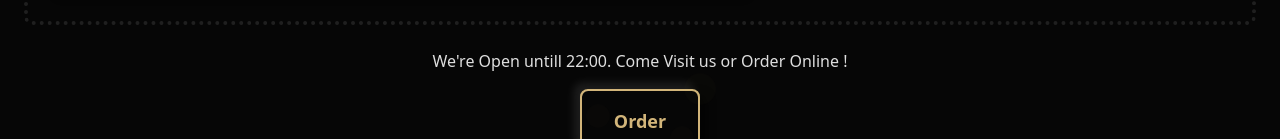
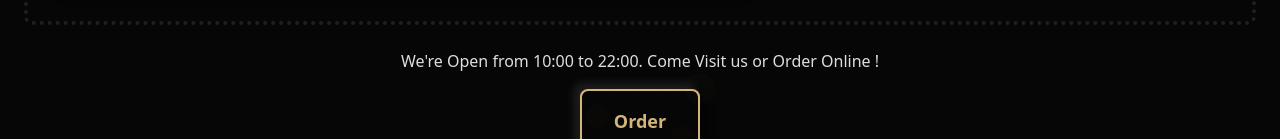
Before and after one commit to qhoncheh/-pizza-landing-react-, a React (Vite) app: page / in a window 1280 px wide. Shown: the part 1199-1338 px from the top of the page. Built offline with nearby package versions, Linux system fonts and the light colour scheme.

Commit message:
set open hour

```diff
--- a/src/components/Footer/Footer.tsx
+++ b/src/components/Footer/Footer.tsx
@@ -9,7 +9,7 @@ const Footer = () => {
     return (
         <footer className="flex flex-col gap-8 p-4">
             {isOpen ? (
-                <Data closeHour={closeHour} />
+                <Data openHour={openHour} closeHour={closeHour} />
             ) : <p className="text-center"> We're happy to welcome you between {openHour}:00 and {closeHour}:00 </p>}
         </footer>
     )
--- a/src/components/Footer/data.tsx
+++ b/src/components/Footer/data.tsx
@@ -1,10 +1,10 @@
 import type { DataProps } from "../../types"
 import OrderBtn from "../custom/Buttons/order-btn"
 
-const Data = ({ closeHour }: DataProps) => {
+const Data = ({ closeHour , openHour }: DataProps) => {
   return (
       <div>
-          <p className="text-center"> We're Open untill {closeHour}:00.  Come Visit us or Order Online !</p>
+          <p className="text-center"> We're Open from {openHour}:00 to {closeHour}:00. Come Visit us or Order Online !</p>
           <div className="flex p-4 justify-center">
               <OrderBtn />
           </div>
--- a/src/types.ts
+++ b/src/types.ts
@@ -27,4 +27,5 @@ export type PizzaProp = {
 
 export type DataProps = {
   closeHour: number;
+  openHour: number;
 };
```
